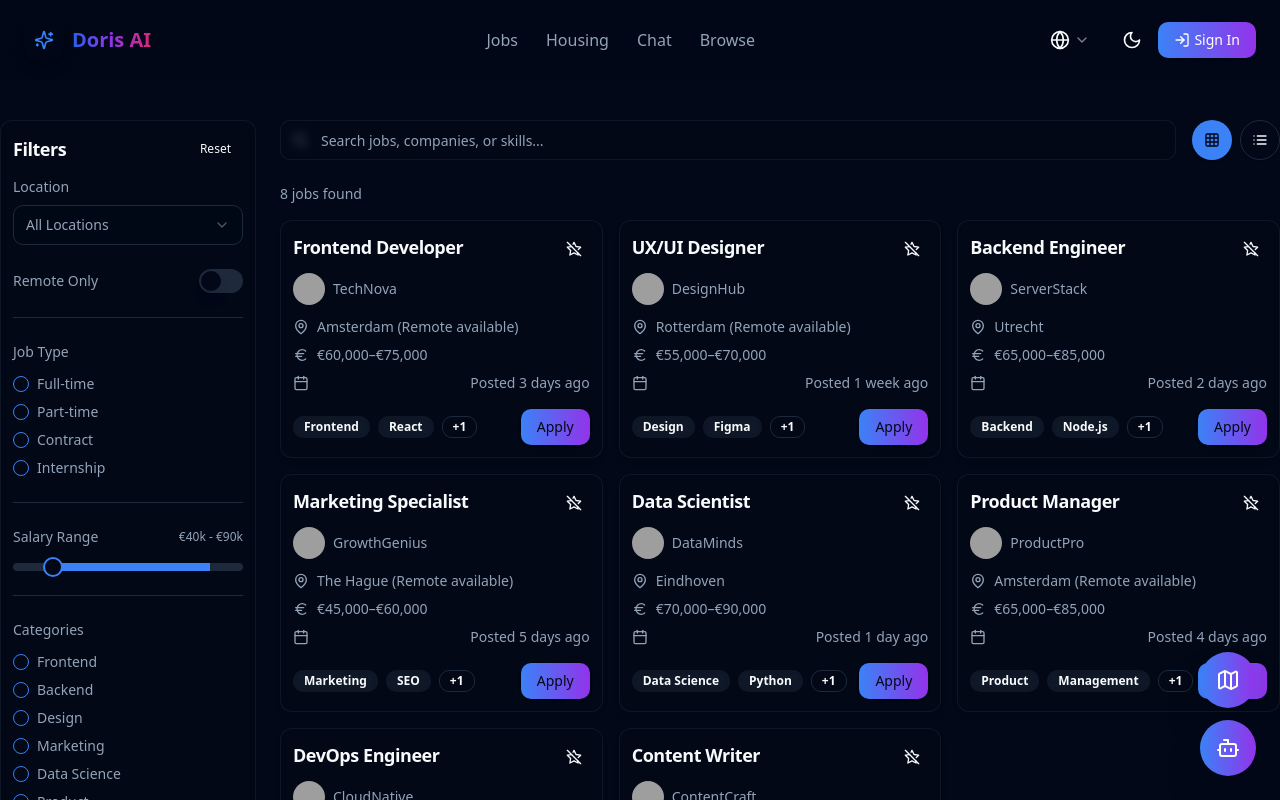
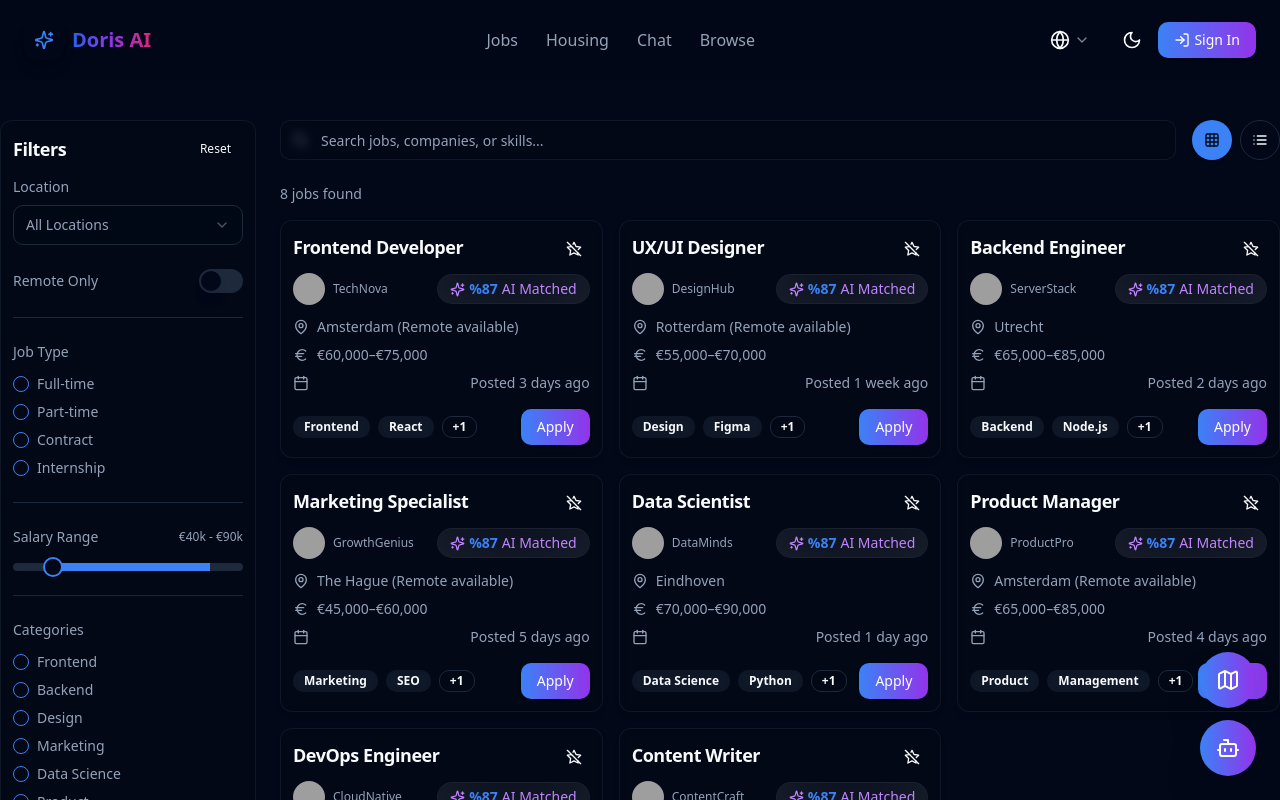
Before and after one commit to ali-melllo/doris, a Next.js app: page /jobs in a window 1280 px wide. Shown: the top 800 px of the page. Built offline with nearby package versions, Linux system fonts and the light colour scheme; grey boxes are pictures that could not be loaded.

Commit message:
ai match ui update

```diff
--- a/src/app/jobs/page.tsx
+++ b/src/app/jobs/page.tsx
@@ -658,12 +658,18 @@ export default function JobsPage() {
 
                               <Avatar className="w-8 h-8">
                                 <AvatarImage src={job.logo || "/placeholder.svg"} alt={job.company} />
-                                <AvatarFallback>{job.company}</AvatarFallback>
+                                <AvatarFallback>{job.company[0]}</AvatarFallback>
                               </Avatar>
-                              <span className="font-medium">{job.company}</span>
+                              <span className="font-medium text-xs line-clamp-1">{job.company}</span>
                               </div>
 
-
+                              <div className="ml-auto">
+                                <div className="relative rounded-2xl justify-center flex items-center gap-1 border dark:text-purple-400 font-medium text-purple-500 bg-background text-sm px-3 py-1 [box-shadow:0_0_0_1px_rgba(0,0,0,.03),0_2px_4px_rgba(0,0,0,.05),0_12px_24px_rgba(0,0,0,.05)] transform-gpu dark:[border:1px_solid_rgba(255,255,255,.1)] dark:[box-shadow:0_-20px_80px_-20px_#ffffff1f_inset]">
+                                  <Sparkles size={15} />
+                                  <p className="text-primary text-sm text-nowrap font-bold">%87</p>
+                                  AI Matched
+                                </div>
+                              </div>
                             </div>
                             <div className="space-y-2">
                               <div className="flex items-center space-x-2 text-sm text-muted-foreground">
@@ -704,7 +710,7 @@ export default function JobsPage() {
                               onClick={()=> {
                                 handleJobClick(job)
                               }}
-                              className="bg-gradient-to-r from-blue-500 to-purple-600 hover:from-blue-600 hover:to-purple-700"
+                              className="text-white bg-gradient-to-r from-blue-500 to-purple-600 hover:from-blue-600 hover:to-purple-700"
                             >
                               Apply
                             </Button>
@@ -843,14 +849,3 @@ export default function JobsPage() {
     </div>
   )
 }
-
-
-{/* <div className="ml-auto">
-                                <div className="relative rounded-2xl flex items-center gap-2 border dark:text-purple-400 font-medium text-purple-500 bg-background text-sm px-4 py-1 [box-shadow:0_0_0_1px_rgba(0,0,0,.03),0_2px_4px_rgba(0,0,0,.05),0_12px_24px_rgba(0,0,0,.05)] transform-gpu dark:[border:1px_solid_rgba(255,255,255,.1)] dark:[box-shadow:0_-20px_80px_-20px_#ffffff1f_inset]">
-                                  <Sparkles size={15} />
-                                  <p className="text-primary font-bold">%{"87"} </p>
-
-                                  AI Matched
-
-                                </div>
-                              </div> */}
```
